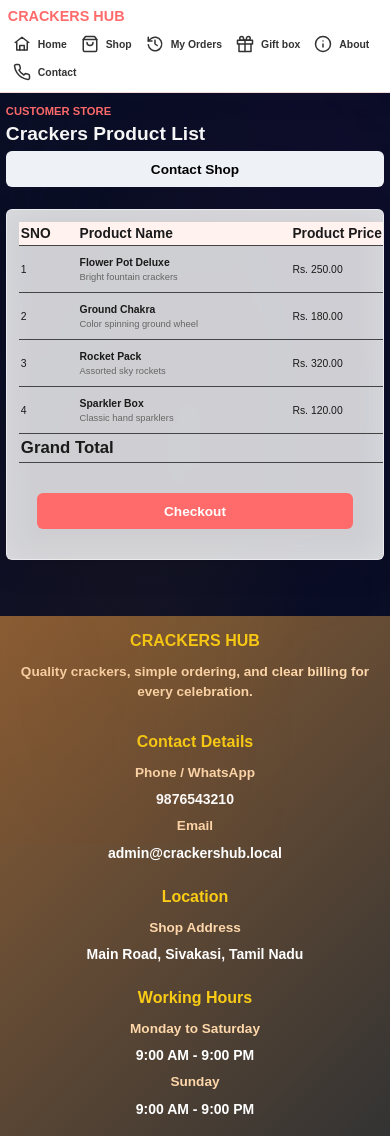
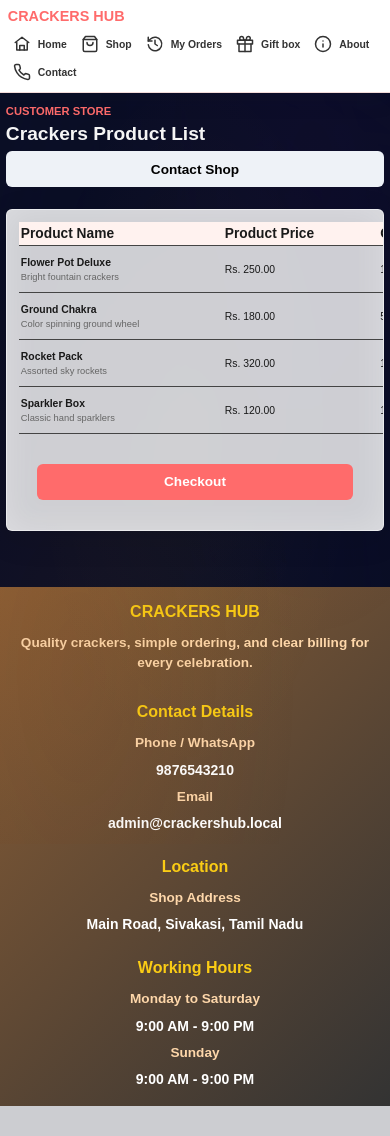
Before and after one commit to Kathir461/CracckersHub, a Flask app: page /products in a window 390 px wide. After the commit the page ends 1106 px from the top, so only its background shows below. Run offline with Flask 3, Linux system fonts and the light colour scheme; data that the repository does not hold is empty.

Commit message:
Fix: Show discount column on mobile - hide SNO and image instead

```diff
--- a/static/css/styles.css
+++ b/static/css/styles.css
@@ -1210,11 +1210,11 @@ label {
     height: 30px !important;
   }
 
-  /* Hide less important columns on very small screens - keep quantity visible */
+  /* Hide less important columns on very small screens - keep quantity and offer visible */
+  .product-table th:nth-child(1),
+  .product-table td:nth-child(1),
   .product-table th:nth-child(2),
-  .product-table td:nth-child(2),
-  .product-table th:nth-child(5),
-  .product-table td:nth-child(5) {
+  .product-table td:nth-child(2) {
     display: none;
   }
 
```
